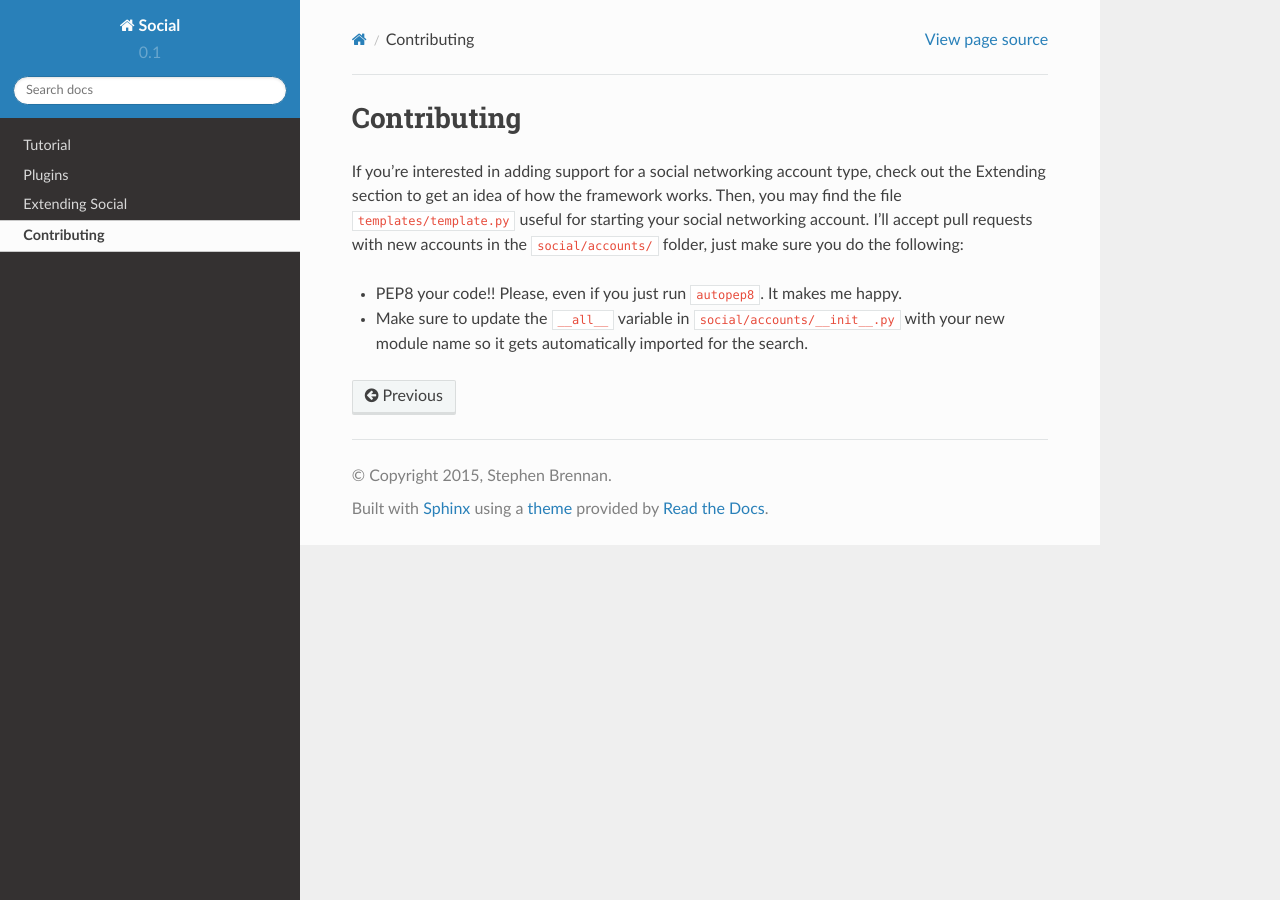
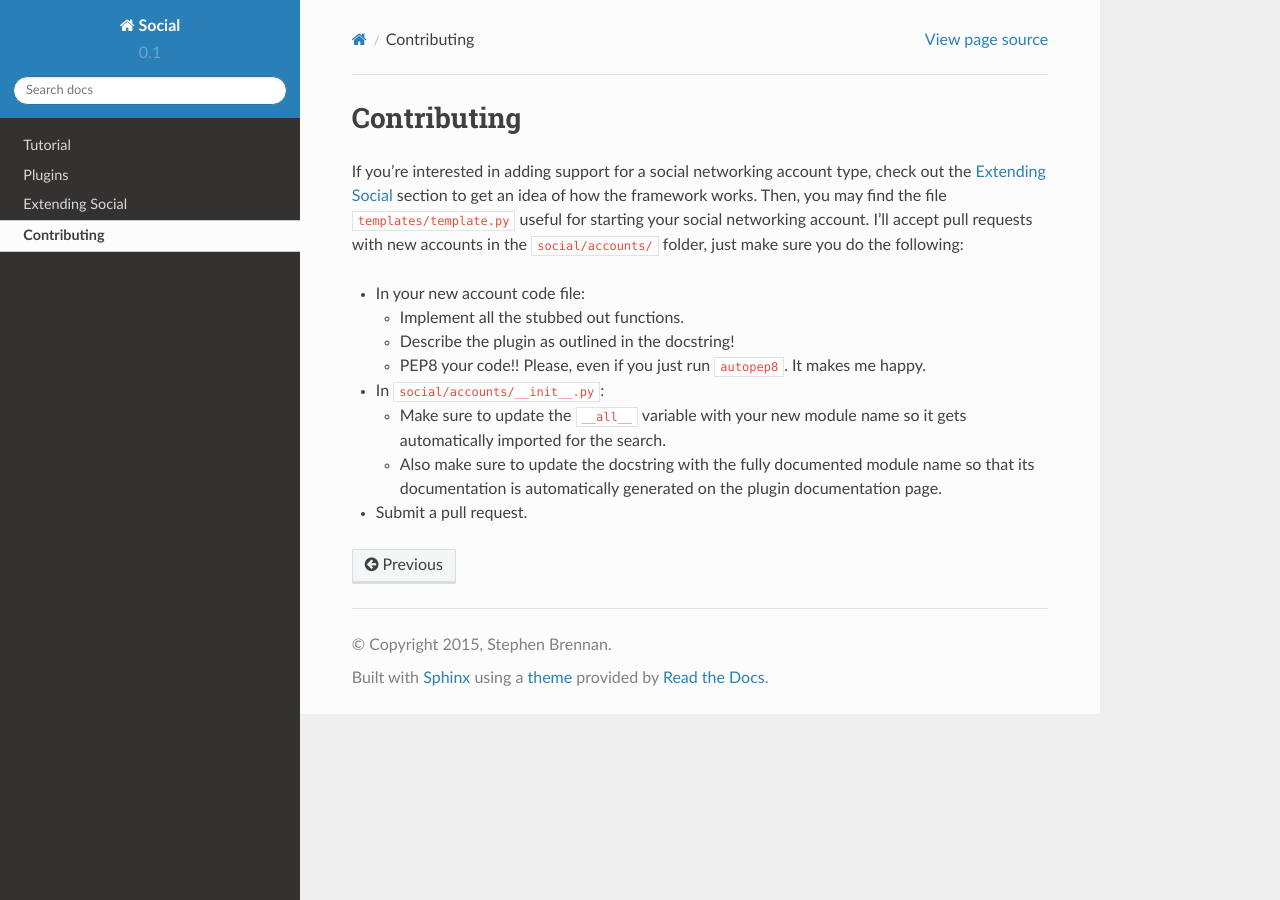
Before and after one commit to brenns10/social, a Sphinx documentation site: the page built from doc/contributing.rst, in a window 1280 px wide. Built offline with Sphinx 7.4.7 and the Read the Docs theme 2.0.0, drawn with Linux system fonts in a browser that asks for light colours.

Commit message:
Update contributing section.

```diff
--- a/doc/contributing.rst
+++ b/doc/contributing.rst
@@ -2,13 +2,25 @@ Contributing
 ============
 
 If you're interested in adding support for a social networking account type,
-check out the Extending section to get an idea of how the framework works.
-Then, you may find the file ``templates/template.py`` useful for starting your
-social networking account.  I'll accept pull requests with new accounts in the
-``social/accounts/`` folder, just make sure you do the following:
+check out the :ref:`extending` section to get an idea of how the framework
+works.  Then, you may find the file ``templates/template.py`` useful for
+starting your social networking account.  I'll accept pull requests with new
+accounts in the ``social/accounts/`` folder, just make sure you do the
+following:
 
-- PEP8 your code!!  Please, even if you just run ``autopep8``.  It makes me
-  happy.
-- Make sure to update the ``__all__`` variable in
-  ``social/accounts/__init__.py`` with your new module name so it gets
-  automatically imported for the search.
+- In your new account code file:
+
+  - Implement all the stubbed out functions.
+  - Describe the plugin as outlined in the docstring!
+  - PEP8 your code!!  Please, even if you just run ``autopep8``.  It makes me
+    happy.
+
+- In ``social/accounts/__init__.py``:
+
+  - Make sure to update the ``__all__`` variable with your new module name so it
+    gets automatically imported for the search.
+  - Also make sure to update the docstring with the fully documented module name
+    so that its documentation is automatically generated on the plugin
+    documentation page.
+
+- Submit a pull request.
--- a/doc/extending.rst
+++ b/doc/extending.rst
@@ -1,3 +1,5 @@
+.. _extending:
+
 Extending Social
 ================
 
```
